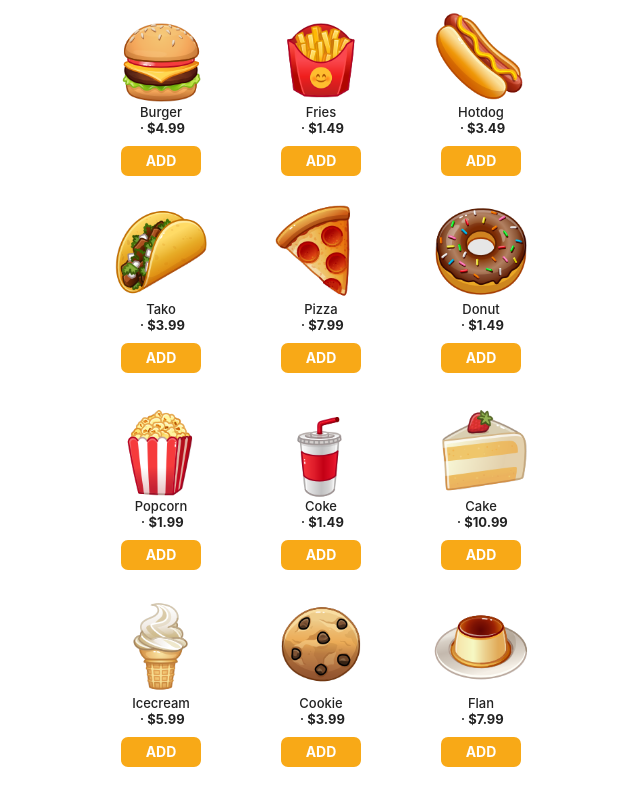
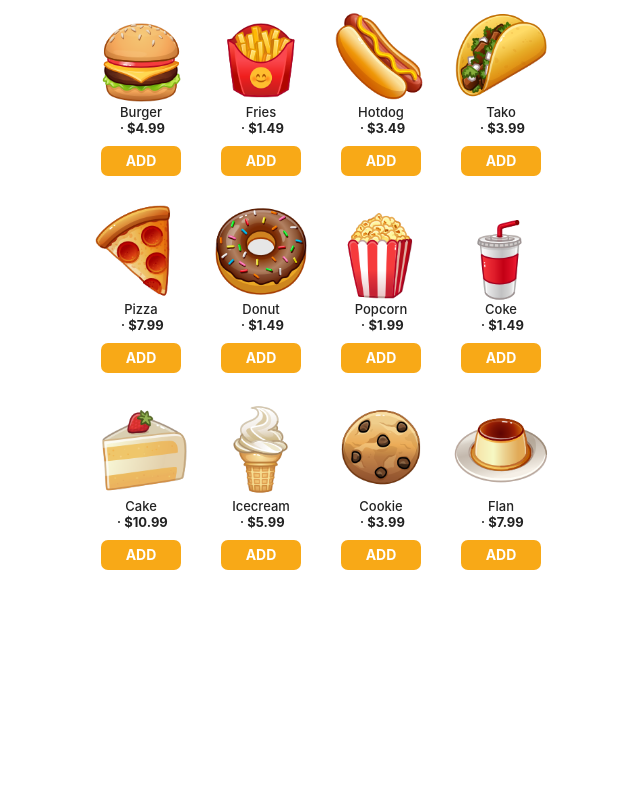
Before and after one commit to NikitOS94/bubot, a PHP site: page / in a window 1280 px wide. Shown: the whole page, without its empty margins (319-959 px from the left). Run offline with PHP 8.4, Linux system fonts and the light colour scheme; some libraries are stand-ins or nearby versions.

Commit message:
Update cafe.css

```diff
--- a/css/cafe.css
+++ b/css/cafe.css
@@ -80,7 +80,7 @@ body.order-mode .cafe-items {
 .cafe-item,
 .cafe-item-shadow {
   position: relative;
-  width: 160px;
+  width: 120px;
   padding: 4px 5px 21px;
   box-sizing: border-box;
   text-align: center;
```
